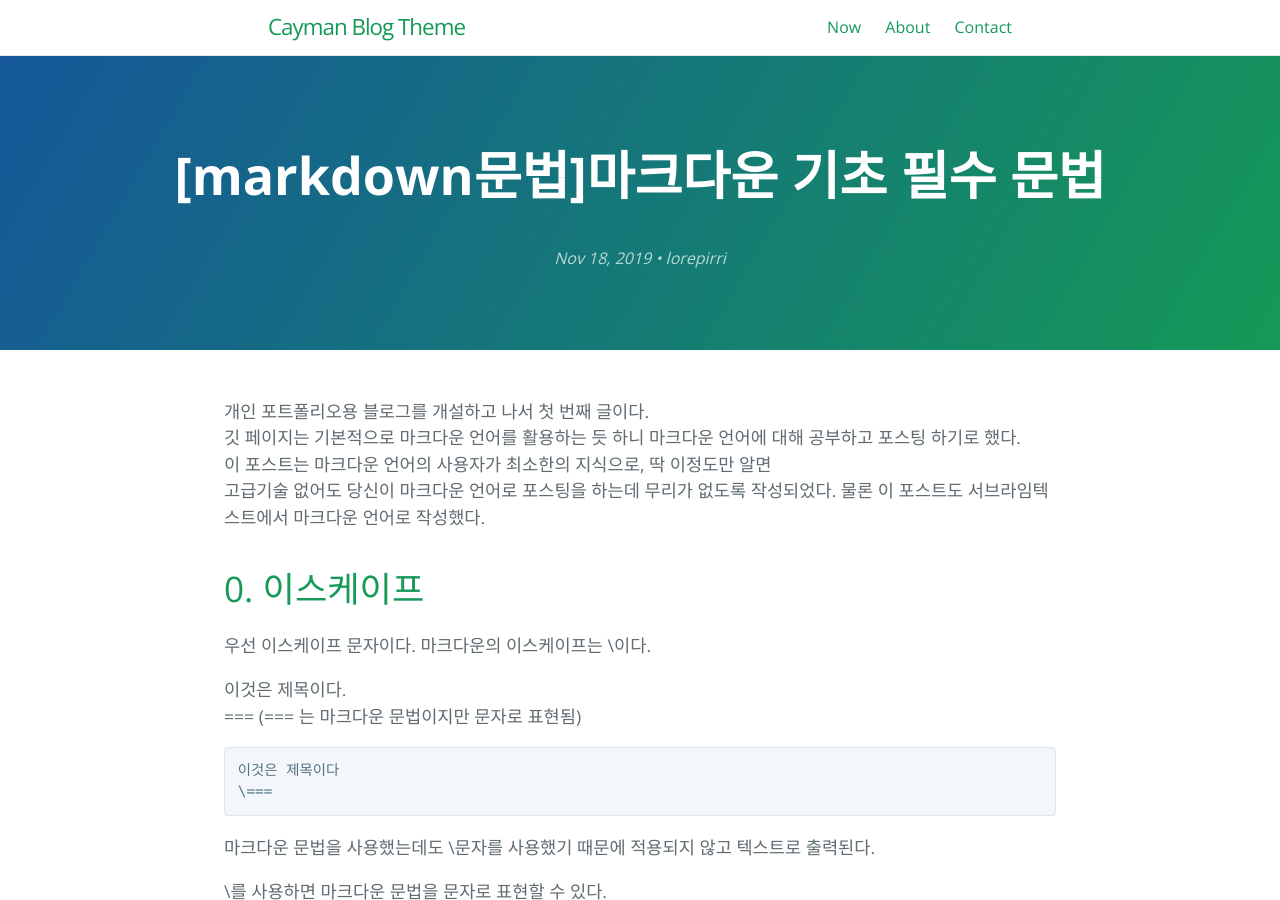
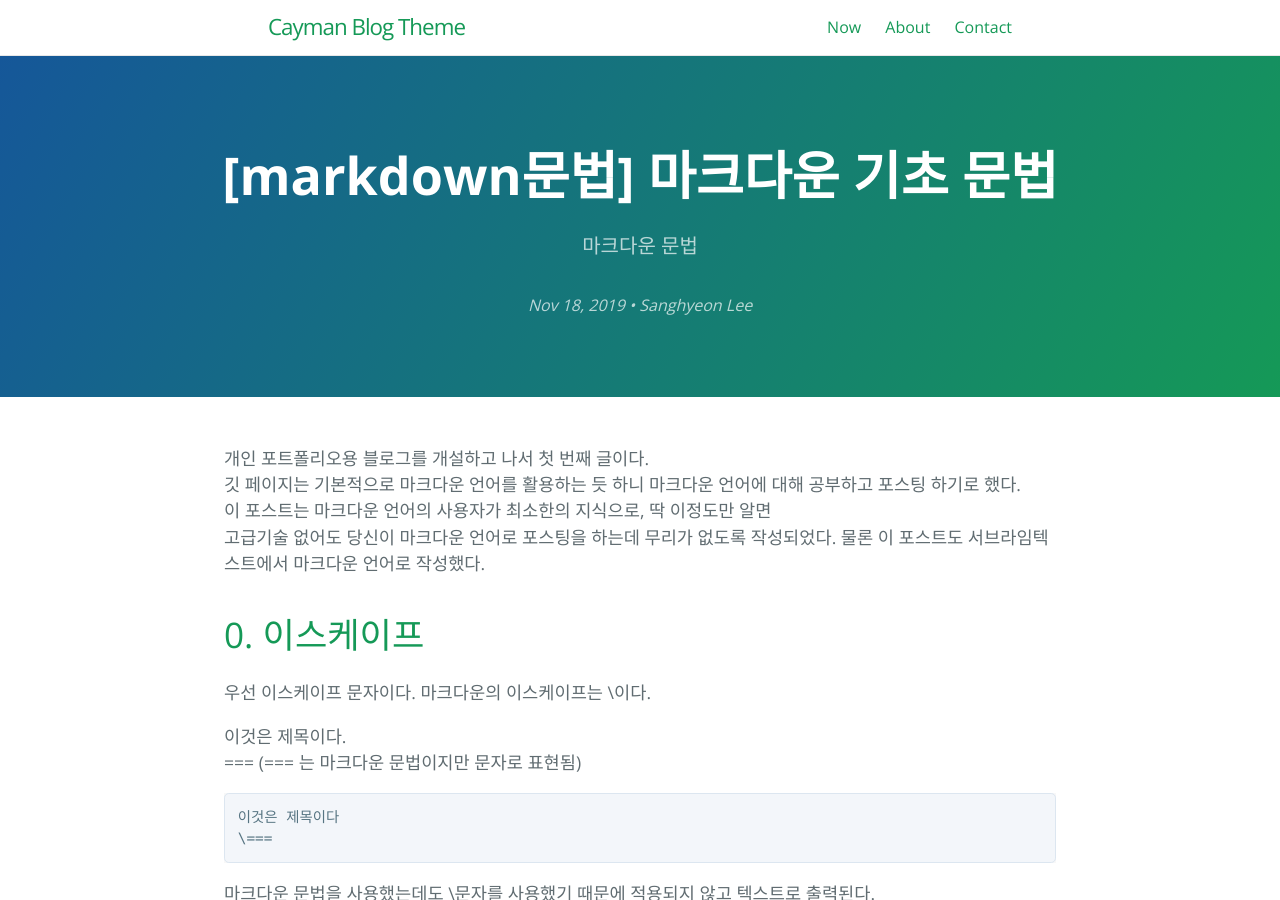
Before and after one commit to Navifra-Rich/Gnaseel.github.io, a Jekyll site: the page built from _posts/2019-11-18-post.md, in a window 1280 px wide and 900 px high. Built offline with Jekyll 4.4.1, drawn with Linux system fonts in a browser that asks for light colours.

Commit message:
Update 2019-11-18-post.md

```diff
--- a/_posts/2019-11-18-post.md
+++ b/_posts/2019-11-18-post.md
@@ -1,7 +1,10 @@
 ---
-layout : post
-title : "[markdown문법]마크다운 기초 필수 문법"
-tags : [markdown, grammar]
+layout: post
+title: "[markdown문법] 마크다운 기초 문법"
+tagline: "마크다운 문법"
+categories: MarkdownLanguage
+author: "Sanghyeon Lee"
+meta: "Springfield"
 ---
 
 개인 포트폴리오용 블로그를 개설하고 나서 첫 번째 글이다.
```
